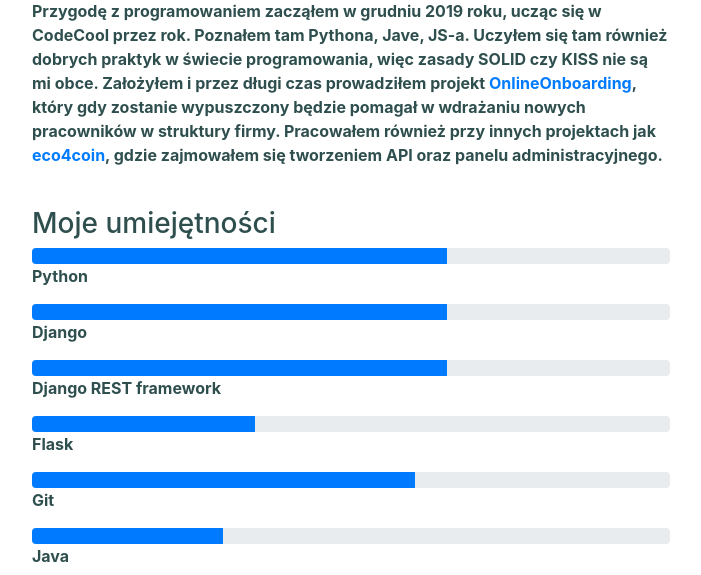
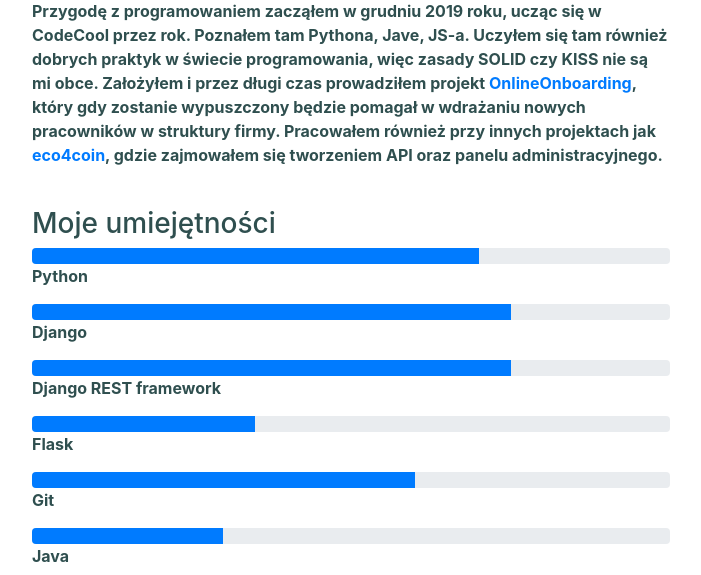
Before and after one commit to MichalKandybowicz/MK-projekt, a Django app: page /about/ in a window 1280 px wide. Shown: the part 557-1132 px from the top of the page, without its empty margins (289-990 px from the left). Run offline with Django 3.2, Linux system fonts and the light colour scheme.

Commit message:
html fix

```diff
--- a/requirements.txt
+++ b/requirements.txt
@@ -16,6 +16,7 @@ djangorestframework==3.12.2
 gunicorn==20.0.4
 idna==2.10
 oauthlib==3.1.0
+Pillow==8.1.2
 psycopg2-binary==2.8.6
 pycparser==2.20
 PyJWT==1.7.1
@@ -29,3 +30,4 @@ six==1.15.0
 sqlparse==0.4.1
 urllib3==1.26.2
 whitenoise==5.2.0
+Pillow==8.1.2
--- a/templates/pages/about.html
+++ b/templates/pages/about.html
@@ -41,7 +41,7 @@
             <h3 style="color:darkslategrey"> Moje umiejętności</h3>
 
             <div class="progress">
-            <div class="progress-bar" role="progressbar" style="width: 65%" aria-valuenow="25" aria-valuemin="0" aria-valuemax="100">
+            <div class="progress-bar" role="progressbar" style="width: 70%" aria-valuenow="25" aria-valuemin="0" aria-valuemax="100">
             </div>
             </div>
             <p class="font-weight-bold" style="color:darkslategrey">
@@ -49,7 +49,7 @@
             </p>
 
             <div class="progress">
-            <div class="progress-bar" role="progressbar" style="width: 65%" aria-valuenow="25" aria-valuemin="0" aria-valuemax="100">
+            <div class="progress-bar" role="progressbar" style="width: 75%" aria-valuenow="25" aria-valuemin="0" aria-valuemax="100">
             </div>
             </div>
             <p class="font-weight-bold" style="color:darkslategrey">
@@ -57,7 +57,7 @@
             </p>
 
             <div class="progress">
-            <div class="progress-bar" role="progressbar" style="width: 65%" aria-valuenow="25" aria-valuemin="0" aria-valuemax="100">
+            <div class="progress-bar" role="progressbar" style="width: 75%" aria-valuenow="25" aria-valuemin="0" aria-valuemax="100">
             </div>
             </div>
             <p class="font-weight-bold" style="color:darkslategrey">
```
